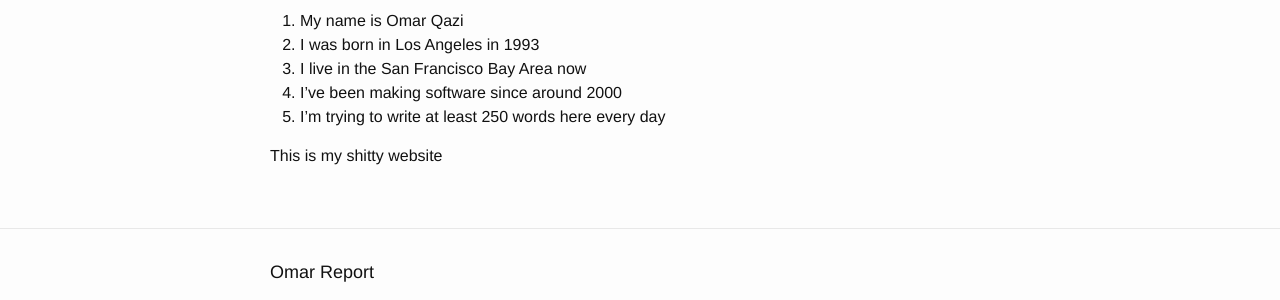
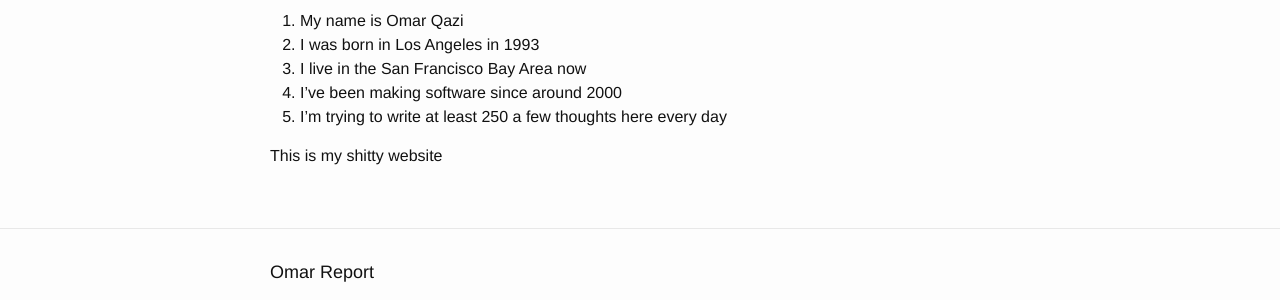
Before and after one commit to omarqazi/omar-report, a Jekyll site: the page built from about.md, in a window 1280 px wide. Shown: the part 206-506 px from the top of the page. Built offline with Jekyll 4.4.1, drawn with Linux system fonts in a browser that asks for light colours.

Commit message:
edited about page slightly

```diff
--- a/about.md
+++ b/about.md
@@ -10,6 +10,6 @@ permalink: /about/
 2. I was born in Los Angeles in 1993
 3. I live in the San Francisco Bay Area now
 4. I've been making software since around 2000
-5. I'm trying to write at least 250 words here every day
+5. I'm trying to write at least 250 a few thoughts here every day
 
 This is my shitty website
```
